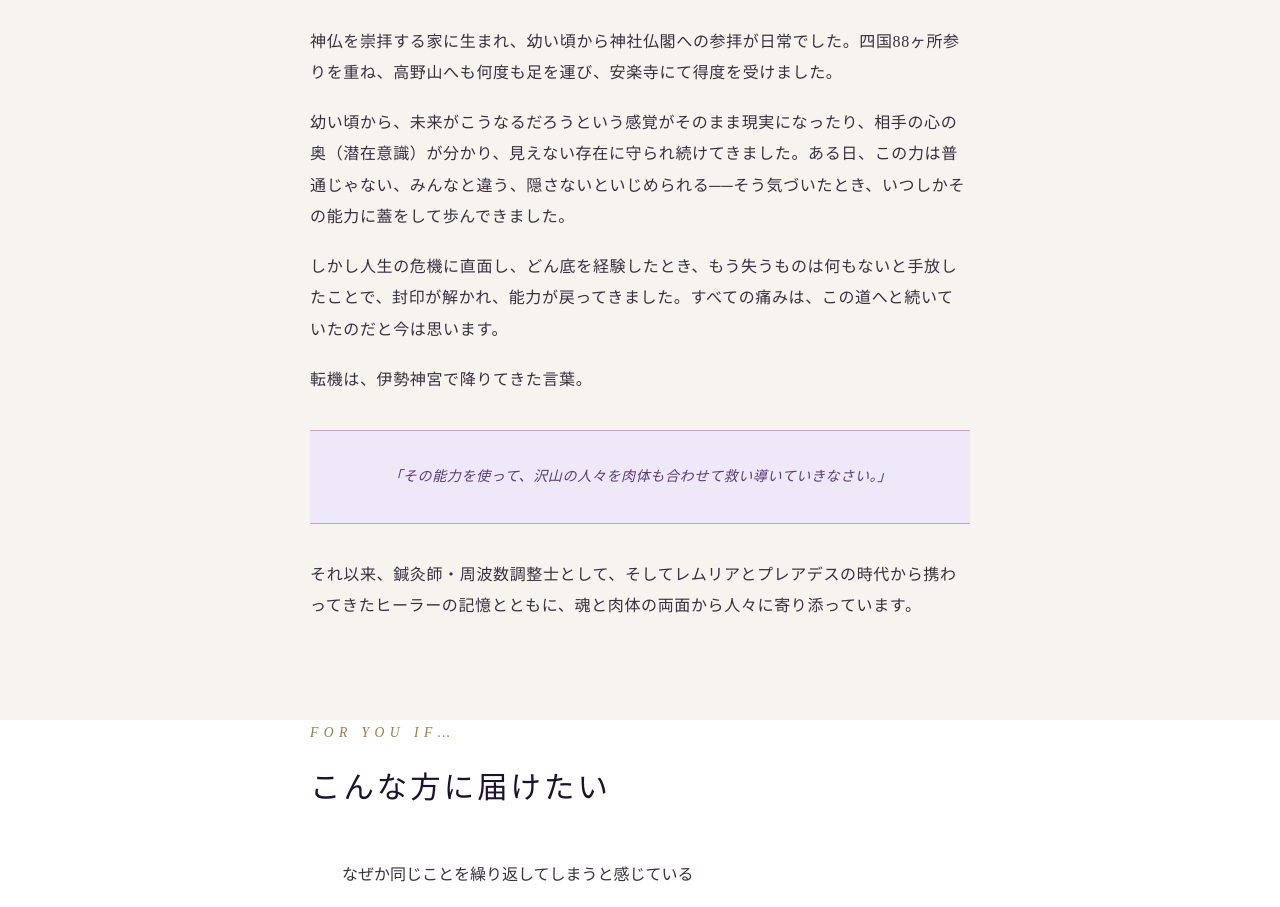
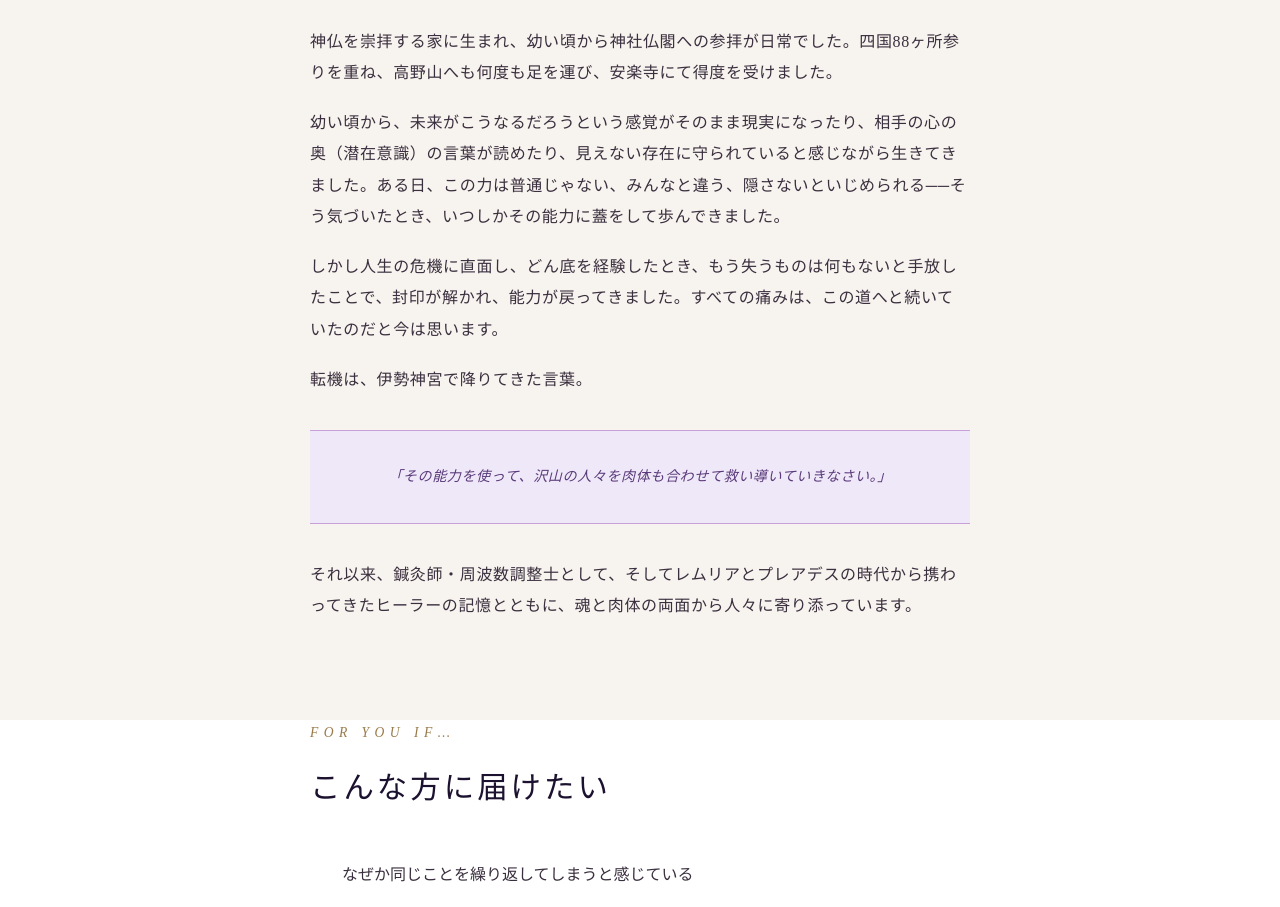
Before and after one commit to ygmy1031sk0909-ux/session, a plain HTML site: page index.html in a window 1280 px wide. Shown: the part 1739-2646 px from the top of the page. Drawn offline with Linux system fonts and the light colour scheme.

Commit message:
Update index.html

```diff
--- a/index.html
+++ b/index.html
@@ -410,7 +410,7 @@ transition: opacity 0.8s ease, transform 0.8s ease;
     <span class="section-label">About mariyael</span>
     <h2>私のこと</h2>
     <p>神仏を崇拝する家に生まれ、幼い頃から神社仏閣への参拝が日常でした。四国88ヶ所参りを重ね、高野山へも何度も足を運び、安楽寺にて得度を受けました。</p>
-    <p>幼い頃から、未来がこうなるだろうという感覚がそのまま現実になったり、相手の心の奥（潜在意識）が分かり、見えない存在に守られ続けてきました。ある日、この力は普通じゃない、みんなと違う、隠さないといじめられる──そう気づいたとき、いつしかその能力に蓋をして歩んできました。</p>
+    <p>幼い頃から、未来がこうなるだろうという感覚がそのまま現実になったり、相手の心の奥（潜在意識）の言葉が読めたり、見えない存在に守られていると感じながら生きてきました。ある日、この力は普通じゃない、みんなと違う、隠さないといじめられる──そう気づいたとき、いつしかその能力に蓋をして歩んできました。</p>
     <p>しかし人生の危機に直面し、どん底を経験したとき、もう失うものは何もないと手放したことで、封印が解かれ、能力が戻ってきました。すべての痛みは、この道へと続いていたのだと今は思います。</p>
     <p>転機は、伊勢神宮で降りてきた言葉。</p>
     <div class="voice-block">
```
